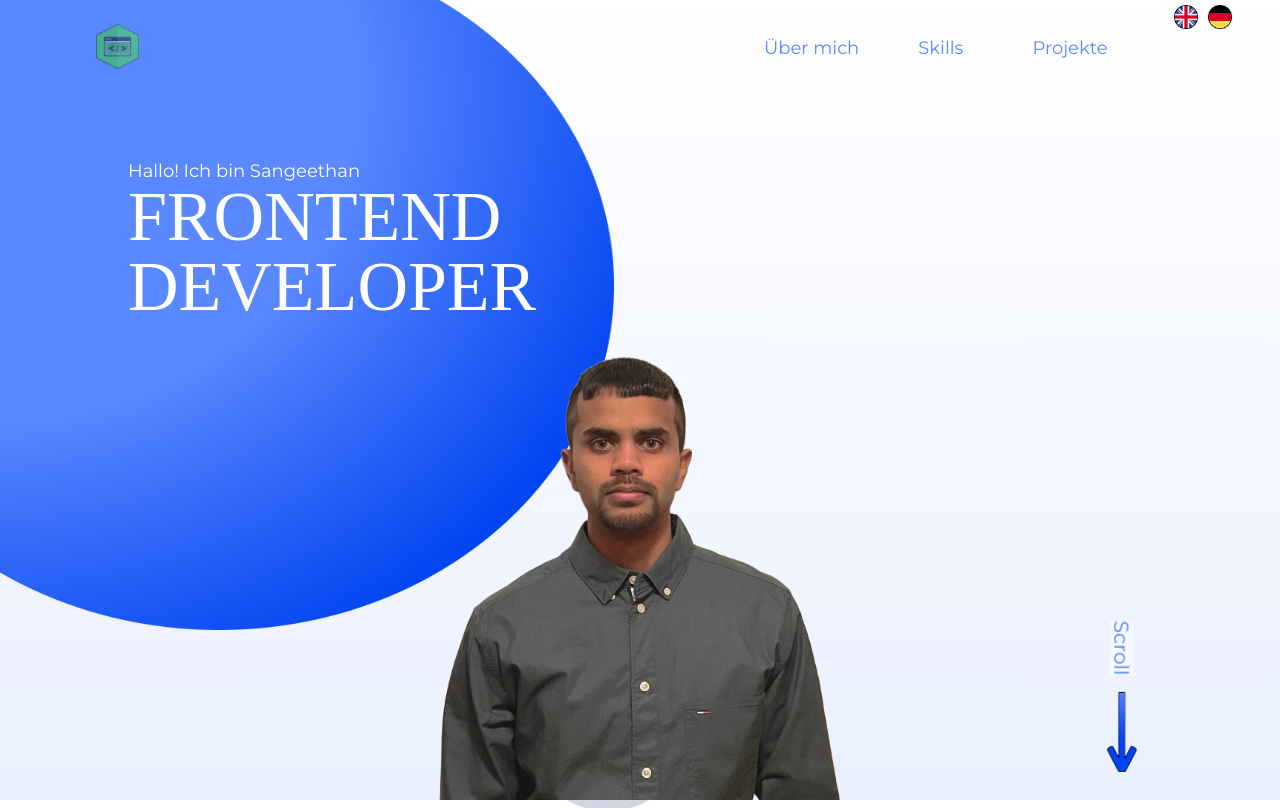
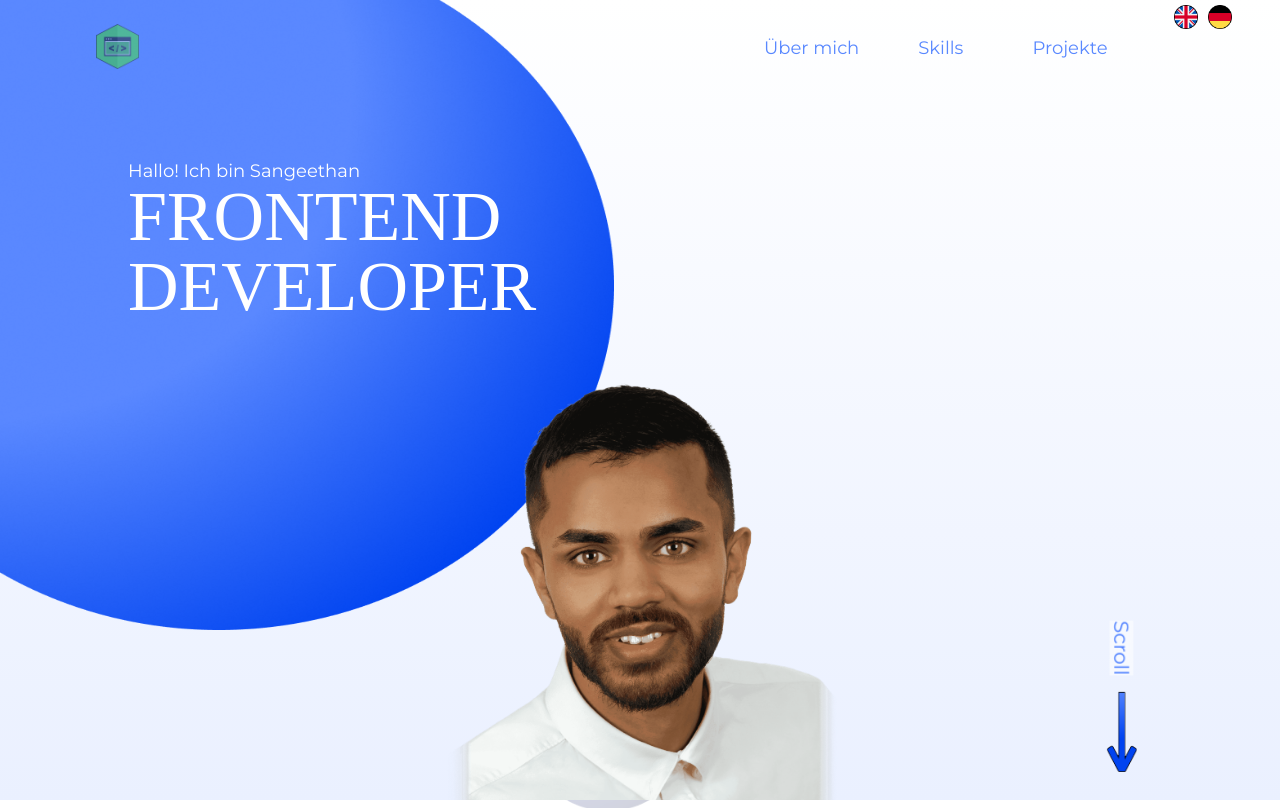
Before and after one commit to SangeethanL/Portfolio, an Angular app: page /home in a window 1280 px wide. Shown: the top 808 px of the page. Built offline with nearby package versions, Linux system fonts and the light colour scheme; a web font is replaced by a local one.

Commit message:
16.01.2025

```diff
--- a/src/app/webpage/start/start.component.html
+++ b/src/app/webpage/start/start.component.html
@@ -15,7 +15,7 @@
             </div>
 
             <div class="image_container">
-                <img src="./../../../assets/start/picture_2.png">
+                <img src="./../../../assets/start/picture_1.png">
             </div>
 
             <div id="scroll_info_responsive" style="display:none;"> <!-- RESPONSIVE -->
--- a/src/app/webpage/start/start.component.scss
+++ b/src/app/webpage/start/start.component.scss
@@ -44,8 +44,8 @@
     position: relative;
 
     img {
-      width: 490px;
-      height: 590px;
+      width: 400px;
+      height: 600px;
     }
 
   }
--- a/src/styles.scss
+++ b/src/styles.scss
@@ -41,7 +41,7 @@ body {
 
 
 #read_privacy_policy a {
-    color: #0000EE;
+    color: #1b1bf5;
     text-decoration: underline;
     cursor: pointer;
 }
```
Also changed, not shown: src/assets/CVImg.jpg (added).
